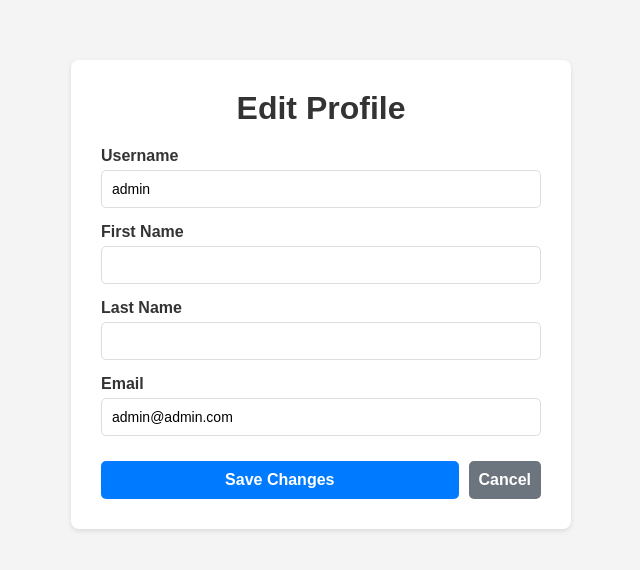
After one commit to seano-0222/E-Commerce-Market-app, a Django app: page /edit-profile/ in a window 1280 px wide. The commit adds this page. Shown: the top 570 px of the page, without its empty margins (319-959 px from the left). Run offline with Django 5.2, Linux system fonts and the light colour scheme; a user stored in the database is signed in.

Commit message:
login, logout, register, edit profile

```diff
--- a/ecommerce_project/accounts/views.py
+++ b/ecommerce_project/accounts/views.py
@@ -1,6 +1,53 @@
 from django.shortcuts import render, redirect
-from django.contrib.auth import authenticate, login, logout
+from django.contrib.auth import authenticate, login, logout, get_user_model
+from django.contrib.auth.models import User
 from django.contrib import messages
+from django.contrib.auth.decorators import login_required
+from .forms import RegisterForm, EditProfileForm
+
+
+def register_view(request):
+    if request.method == 'POST':
+        username = request.POST['username']
+        password = request.POST['password']
+        confirm = request.POST['confirm_password']
+
+        if password != confirm:
+            messages.error(request, 'Passwords do not match')
+            return redirect('register')
+
+        if User.objects.filter(username=username).exists():
+            messages.error(request, 'Username already exists')
+            return redirect('register')
+
+        user = User.objects.create_user(
+            username=username,
+            password=password
+        )
+
+        login(request, user)
+        return redirect('index')
+
+    return render(request, 'register.html')
+
+
+@login_required(login_url='/login/')
+def edit_profile(request):
+    user = request.user
+
+    if request.method == 'POST':
+        user.username = request.POST['username']
+        user.first_name = request.POST['first_name']
+        user.last_name = request.POST['last_name']
+        user.email = request.POST['email']
+        user.save()
+
+        messages.success(request, 'Profile updated successfully')
+        return redirect('index')
+
+    return render(request, 'edit_profile.html', {
+        'profile_user': user
+    })
 
 
 def login_view(request):
--- a/ecommerce_project/ecommerce_project/urls.py
+++ b/ecommerce_project/ecommerce_project/urls.py
@@ -1,13 +1,15 @@
 from django.contrib import admin
 from django.urls import path, include
 from . import views
-from accounts.views import login_view, logout_view
+from accounts.views import login_view, logout_view, register_view, edit_profile
 
 urlpatterns = [
     path('admin/', admin.site.urls),
     path('', views.index, name='index'),
     path('login/', login_view, name='login'),
-    path('logout/', logout_view, name='logout'),  # Use custom logout view
+    path('logout/', logout_view, name='logout'),
+    path('register/', register_view, name='register'),
+    path('edit-profile/', edit_profile, name='edit_profile'),
     path('categories/', include('categories.urls')),
     path('products/', include('products.urls')),
     path('reviews/', include('reviews.urls')),
--- a/ecommerce_project/templates/base.html
+++ b/ecommerce_project/templates/base.html
@@ -158,9 +158,11 @@
                 <a href="{% url 'categories:category_list' %}">Categories</a>
                 <a href="{% url 'products:product_list' %}">Products</a>
                 {% if user.is_authenticated %}
+                    <a href="{% url 'edit_profile' %}">Edit Profile</a>
                     <span>Welcome, {{ user.username }}!</span>
                     <a href="{% url 'logout' %}">Logout</a>
                 {% else %}
+                    <a href="{% url 'register' %}">Register</a>
                     <a href="{% url 'login' %}">Login</a>
                 {% endif %}
             </div>
--- /dev/null
+++ b/ecommerce_project/templates/edit_profile.html
@@ -0,0 +1,72 @@
+<!DOCTYPE html>
+<html lang="en">
+<head>
+    <meta charset="UTF-8">
+    <meta name="viewport" content="width=device-width, initial-scale=1.0">
+    <title>Edit Profile | E-Commerce Platform</title>
+    <style>
+        * { margin: 0; padding: 0; box-sizing: border-box; }
+        body { font-family: Arial, sans-serif; background: #f4f4f4; }
+        .container { max-width: 500px; margin: 60px auto; padding: 30px; background: #fff; border-radius: 8px; box-shadow: 0 2px 5px rgba(0,0,0,0.1); }
+        h1 { color: #333; margin-bottom: 20px; text-align: center; }
+        .form-group { margin-bottom: 15px; }
+        label { display: block; margin-bottom: 5px; font-weight: bold; color: #333; }
+        input { width: 100%; padding: 10px; border: 1px solid #ddd; border-radius: 5px; font-size: 14px; }
+        input:focus { outline: none; border-color: #007bff; box-shadow: 0 0 5px rgba(0,123,255,0.3); }
+        .btn { width: 100%; padding: 10px; background: #007bff; color: #fff; border: none; border-radius: 5px; font-size: 16px; font-weight: bold; cursor: pointer; margin-top: 10px; }
+        .btn:hover { background: #0056b3; }
+        .btn-secondary { background: #6c757d; }
+        .btn-secondary:hover { background: #5a6268; }
+        .messages { margin-bottom: 20px; }
+        .alert { padding: 10px; margin-bottom: 10px; border-radius: 5px; }
+        .alert-success { background: #d4edda; color: #155724; }
+        .alert-error { background: #f8d7da; color: #721c24; }
+        .button-group { display: flex; gap: 10px; }
+        .button-group button { flex: 1; }
+    </style>
+</head>
+<body>
+    <div class="container">
+        <h1>Edit Profile</h1>
+
+        {% if messages %}
+            <div class="messages">
+                {% for message in messages %}
+                    <div class="alert {% if message.tags %}alert-{{ message.tags }}{% else %}alert-success{% endif %}">
+                        {{ message }}
+                    </div>
+                {% endfor %}
+            </div>
+        {% endif %}
+
+        <form method="post">
+            {% csrf_token %}
+
+            <div class="form-group">
+                <label>Username</label>
+                <input type="text" name="username" value="{{ profile_user.username }}" required>
+            </div>
+
+            <div class="form-group">
+                <label>First Name</label>
+                <input type="text" name="first_name" value="{{ profile_user.first_name }}">
+            </div>
+
+            <div class="form-group">
+                <label>Last Name</label>
+                <input type="text" name="last_name" value="{{ profile_user.last_name }}">
+            </div>
+
+            <div class="form-group">
+                <label>Email</label>
+                <input type="email" name="email" value="{{ profile_user.email }}">
+            </div>
+
+            <div class="button-group">
+                <button type="submit" class="btn">Save Changes</button>
+                <a href="{% url 'index' %}" style="text-decoration: none;"><button type="button" class="btn btn-secondary">Cancel</button></a>
+            </div>
+        </form>
+    </div>
+</body>
+</html>
```
Also changed, not shown: ecommerce_project/accounts/forms.py (added, +51 -0 lines), ecommerce_project/templates/register.html (added, +62 -0 lines).
